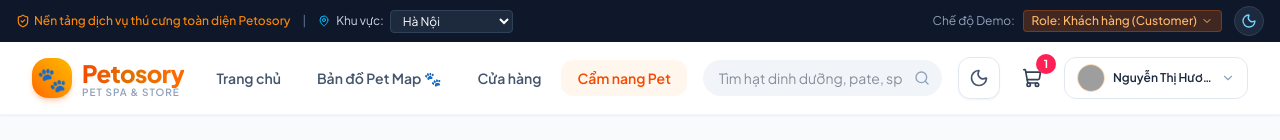
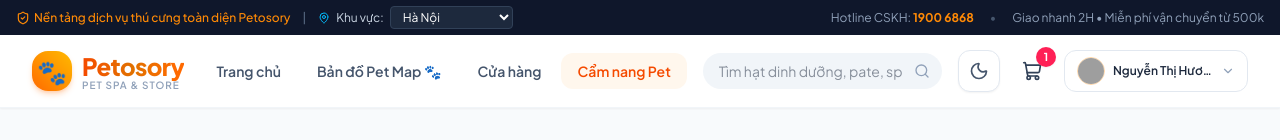
Before and after one commit to ngocquang339/Petosory, a React (Vite) app: page /blogs in a window 1280 px wide. Shown: the top 140 px of the page. Built offline with nearby package versions, Linux system fonts and the light colour scheme; grey boxes are pictures that could not be loaded.

Commit message:
refactor: remove demo role switcher and top theme toggle from header top bar

```diff
--- a/src/components/layout/Header.jsx
+++ b/src/components/layout/Header.jsx
@@ -33,7 +33,6 @@ export const Header = () => {
 
   const [mobileMenuOpen, setMobileMenuOpen] = useState(false);
   const [userDropdownOpen, setUserDropdownOpen] = useState(false);
-  const [roleDropdownOpen, setRoleDropdownOpen] = useState(false);
   const [searchQuery, setSearchQuery] = useState('');
 
   const handleSearchSubmit = (e) => {
@@ -77,65 +76,11 @@ export const Header = () => {
           </div>
         </div>
 
-        {/* Demo Role Switcher */}
-        <div className="flex items-center gap-2">
-          <span className="hidden md:inline text-slate-400">Chế độ Demo:</span>
-          <div className="relative">
-            <button
-              onClick={() => setRoleDropdownOpen(!roleDropdownOpen)}
-              className="flex items-center gap-1 px-2 py-0.5 rounded bg-orange-500/20 text-orange-300 hover:bg-orange-500/30 border border-orange-500/30 font-medium cursor-pointer"
-            >
-              <span>
-                Role: {role === ROLES.CUSTOMER ? 'Khách hàng (Customer)' : role === ROLES.SPA_OWNER ? 'Chủ Spa (Owner)' : 'Khách vãng lai (Guest)'}
-              </span>
-              <ChevronDown className="w-3 h-3" />
-            </button>
-
-            {roleDropdownOpen && (
-              <div
-                className="absolute right-0 mt-1 w-52 bg-white dark:bg-slate-800 rounded-lg shadow-xl border border-slate-200 dark:border-slate-700 py-1 z-50 text-slate-700 dark:text-slate-200"
-                onClick={() => setRoleDropdownOpen(false)}
-              >
-                <div className="px-3 py-1.5 text-[11px] font-semibold text-slate-400 uppercase tracking-wider">
-                  Chuyển quyền kiểm thử
-                </div>
-                <button
-                  onClick={() => loginAsDemo(ROLES.CUSTOMER)}
-                  className="w-full text-left px-3 py-1.5 text-xs hover:bg-orange-50 dark:hover:bg-slate-700 flex items-center justify-between"
-                >
-                  <span>Khách hàng (Customer)</span>
-                  {role === ROLES.CUSTOMER && <span className="text-orange-500 font-bold">✓</span>}
-                </button>
-                <button
-                  onClick={() => loginAsDemo(ROLES.SPA_OWNER)}
-                  className="w-full text-left px-3 py-1.5 text-xs hover:bg-orange-50 dark:hover:bg-slate-700 flex items-center justify-between"
-                >
-                  <span>Chủ Spa (Spa Owner)</span>
-                  {role === ROLES.SPA_OWNER && <span className="text-orange-500 font-bold">✓</span>}
-                </button>
-                <button
-                  onClick={() => logout()}
-                  className="w-full text-left px-3 py-1.5 text-xs hover:bg-orange-50 dark:hover:bg-slate-700 flex items-center justify-between text-rose-500"
-                >
-                  <span>Khách vãng lai (Guest)</span>
-                  {role === ROLES.GUEST && <span className="text-orange-500 font-bold">✓</span>}
-                </button>
-              </div>
-            )}
-          </div>
-
-          <button
-            type="button"
-            onClick={toggleTheme}
-            className="p-1.5 rounded-full bg-slate-800 hover:bg-slate-700 border border-slate-700 cursor-pointer transition-all flex items-center justify-center hover:scale-110 active:scale-95 ml-1"
-            title={theme === 'dark' ? 'Chuyển sang chế độ Sáng' : 'Chuyển sang chế độ Tối'}
-          >
-            {theme === 'dark' ? (
-              <Sun className="w-4 h-4 text-amber-400 fill-amber-400" />
-            ) : (
-              <Moon className="w-4 h-4 text-sky-300" />
-            )}
-          </button>
+        {/* Contact info & Perks */}
+        <div className="hidden sm:flex items-center gap-4 text-slate-400">
+          <span>Hotline CSKH: <strong className="text-orange-400">1900 6868</strong></span>
+          <span className="text-slate-600">•</span>
+          <span>Giao nhanh 2H • Miễn phí vận chuyển từ 500k</span>
         </div>
       </div>
 
```
